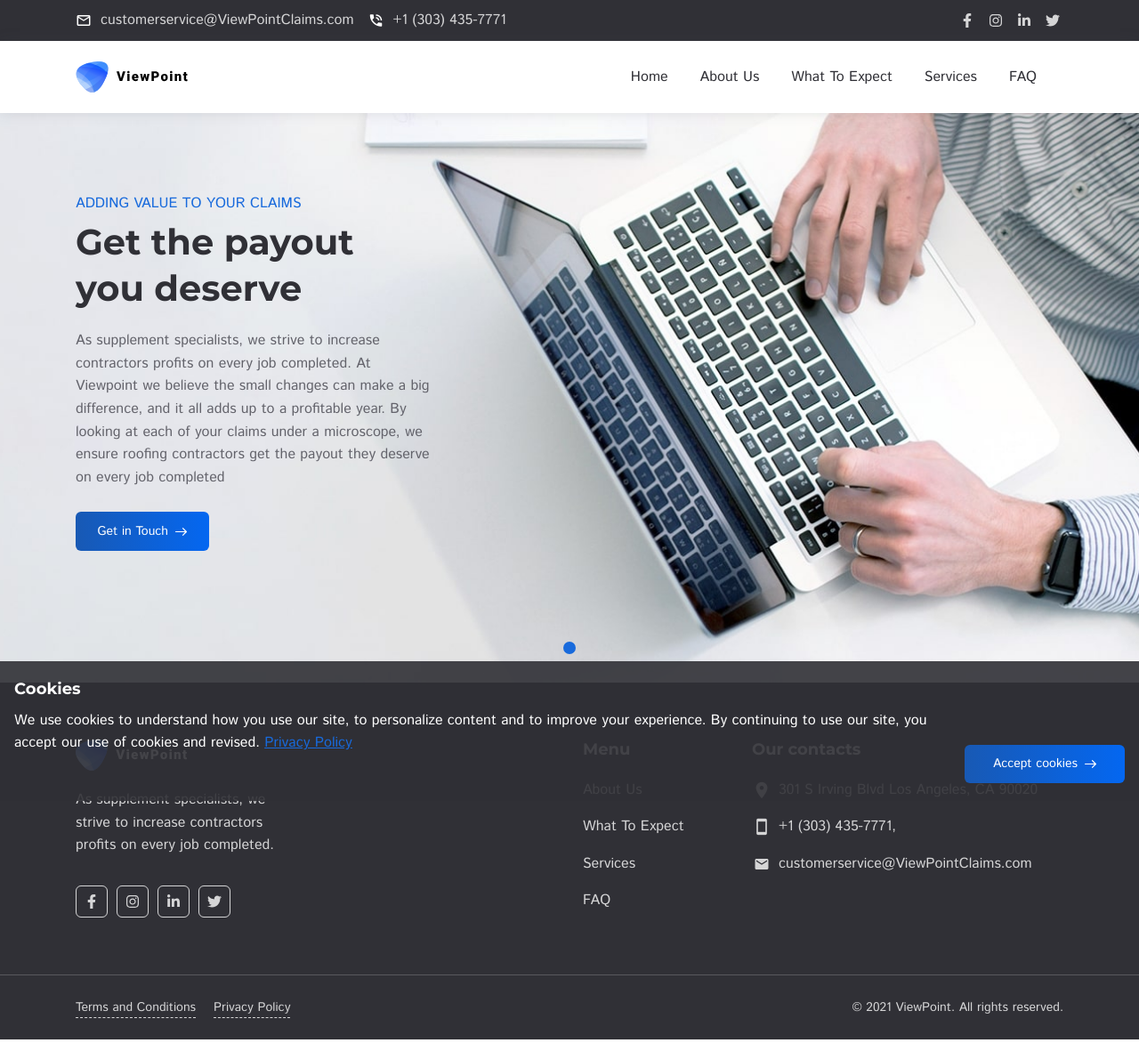
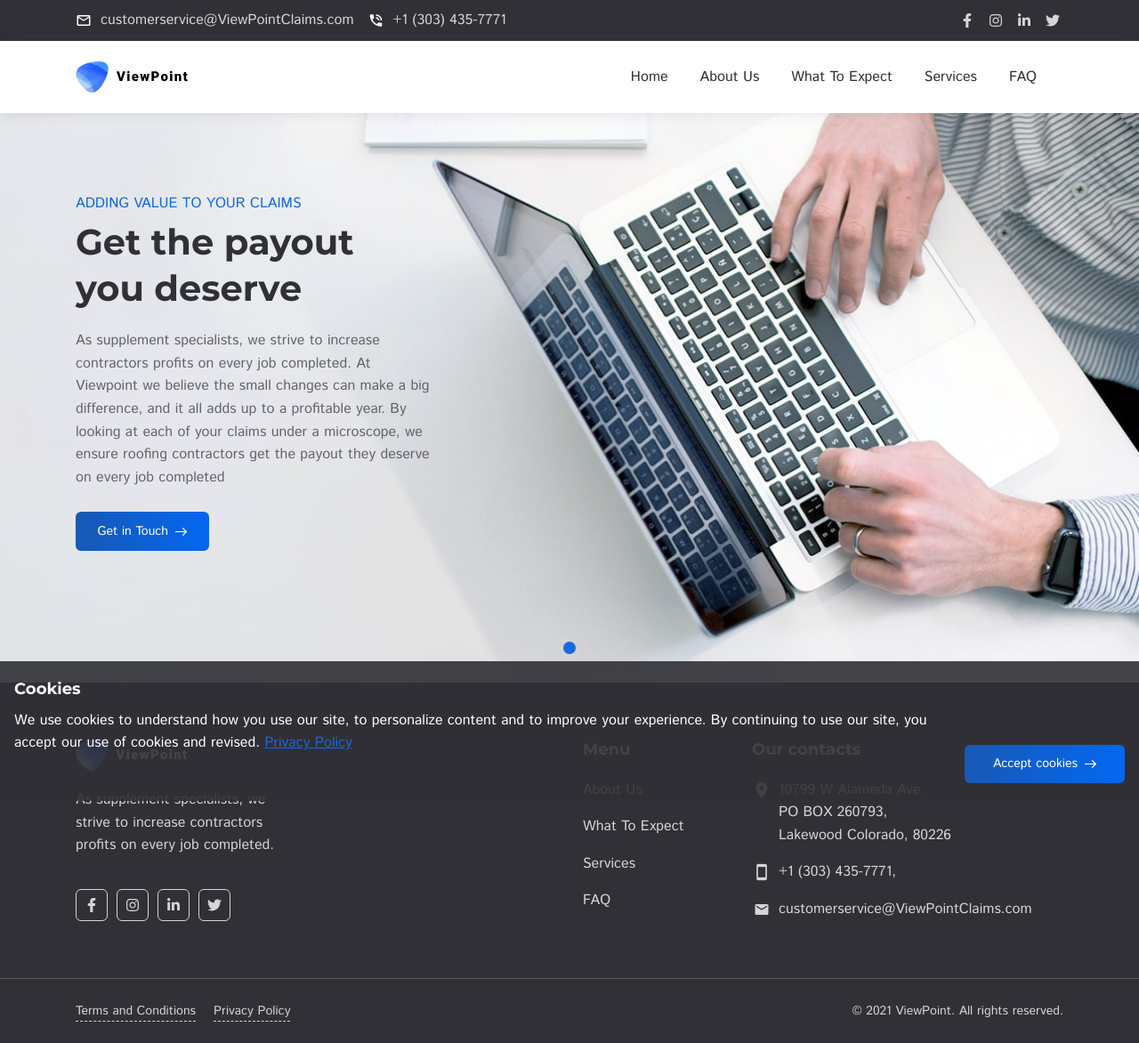
Before and after one commit to victorldleon/viewpoint, a Jekyll site: the page built from index.html, in a window 1280 px wide. Shown: the whole page at 89% size. Built offline with Jekyll 4.4.1, drawn with Linux system fonts in a browser that asks for light colours.

Commit message:
adds correct website

```diff
--- a/_includes/footer.html
+++ b/_includes/footer.html
@@ -66,7 +66,9 @@
               <li>
                 <i class="material-icons md-22">location_on</i>
                 <div class="footer-contact-info">
-                  301 S Irving Blvd Los Angeles, CA 90020
+                  10799 W Alameda Ave. <br>
+                  PO BOX 260793, <br>
+                  Lakewood Colorado, 80226
                 </div>
               </li>
               <li>
```
